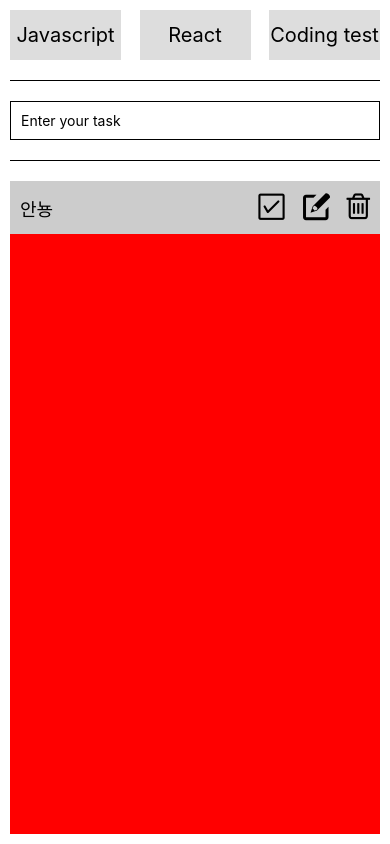
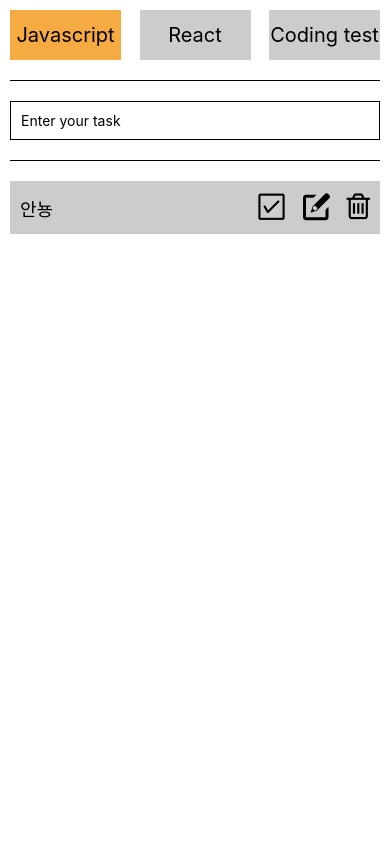
Before and after one commit to hyoloui/RN-TodoList-Firebase, a React Native app: screen / in a window 390 px wide. Built offline with nearby package versions, Linux system fonts and the light colour scheme.

Commit message:
💄 feat: category state
카테고리 스테이트 만든 후, 버튼 클릭시 카테고리 setState

by @hyoloui

```diff
--- a/App.js
+++ b/App.js
@@ -25,9 +25,8 @@
 
 export default function App() {
     const [text, setText] = useState("");
-
-    // const [todos, setTodos] = useState([]);
-    // console.log(todos);
+    const [todos, setTodos] = useState([]);
+    const [category, setCategory] = useState("javascript");
 
     const newTodos = {
         id: Date.now(),
@@ -38,6 +37,7 @@
         createAt: Date.now(),
     };
 
+    // Create API-------------------------------------------------------------------------
     const onSubmitInput = async () => {
         try {
             const createDoc = await addDoc(collection(db, "todos"), newTodos);
@@ -46,10 +46,15 @@
             console.error("Error adding todos: ", e);
         }
     };
-
     // const onSubmitInput = () => {
     //     setTodos((prev) => [...prev, newTodos]);
     // };
+
+    // Read API-------------------------------------------------------------------------
+
+    // Update API-------------------------------------------------------------------------
+
+    // Delete API-------------------------------------------------------------------------
 
     return (
         // 노치 제거
@@ -59,13 +64,38 @@
                 <View>
                     {/* 버튼 영역 */}
                     <View style={styles.buttonArea}>
-                        <TouchableOpacity style={styles.category_btn}>
+                        <TouchableOpacity
+                            style={{
+                                ...styles.category_btn,
+                                backgroundColor:
+                                    category === "javascript"
+                                        ? "#f5aa42"
+                                        : "#ccc",
+                            }}
+                            onPress={() => setCategory("javascript")}
+                        >
                             <Text style={{ fontSize: 20 }}>Javascript</Text>
                         </TouchableOpacity>
-                        <TouchableOpacity style={styles.category_btn}>
+                        <TouchableOpacity
+                            style={{
+                                ...styles.category_btn,
+                                backgroundColor:
+                                    category === "react" ? "#f5aa42" : "#ccc",
+                            }}
+                            onPress={() => setCategory("react")}
+                        >
                             <Text style={{ fontSize: 20 }}>React</Text>
                         </TouchableOpacity>
-                        <TouchableOpacity style={styles.category_btn}>
+                        <TouchableOpacity
+                            style={{
+                                ...styles.category_btn,
+                                backgroundColor:
+                                    category === "coding-test"
+                                        ? "#f5aa42"
+                                        : "#ccc",
+                            }}
+                            onPress={() => setCategory("coding-test")}
+                        >
                             <Text style={{ fontSize: 20 }}>Coding test</Text>
                         </TouchableOpacity>
                     </View>
@@ -146,7 +176,7 @@
     },
     //
     scroll_area: {
-        backgroundColor: "red",
+        flex: 1,
     },
     once_todo: {
         padding: 10,
```
